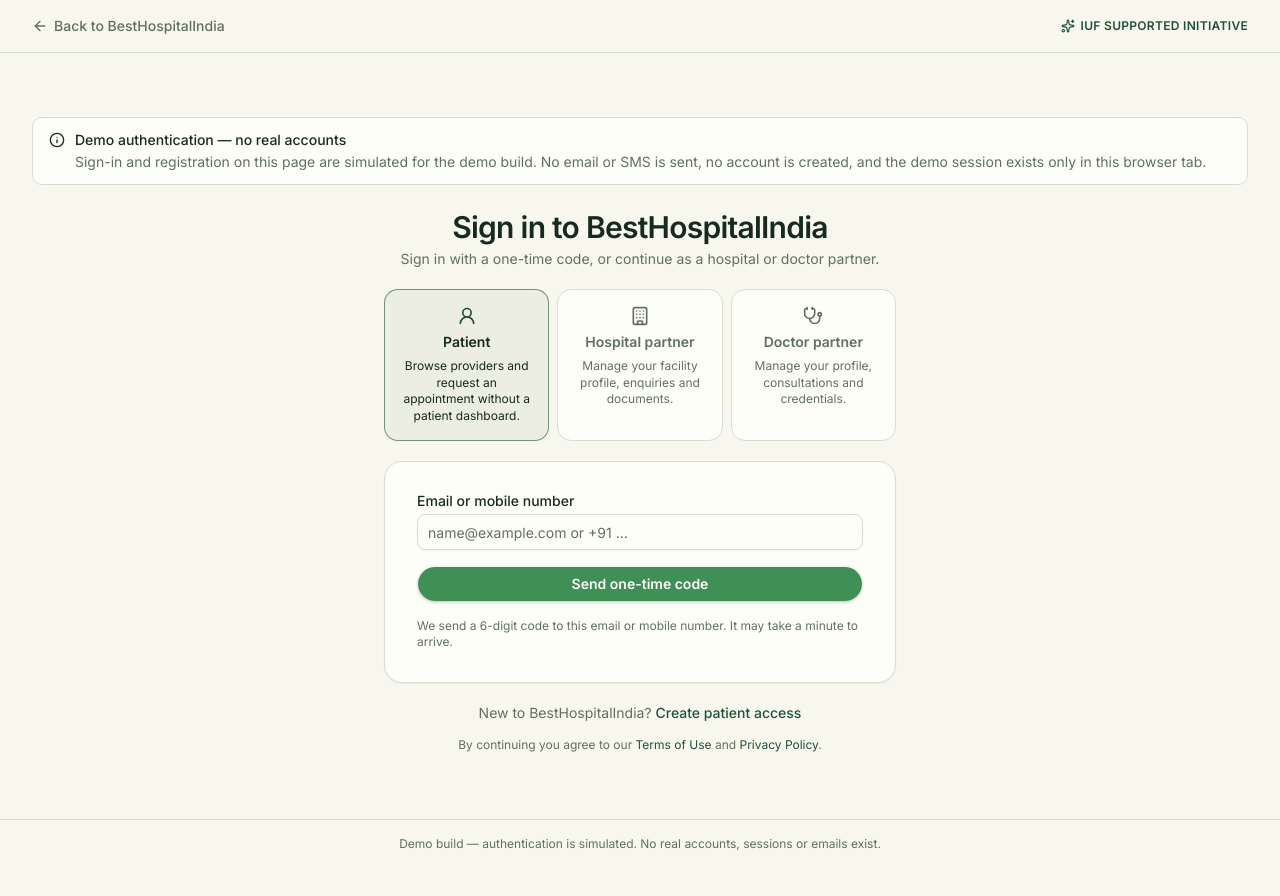
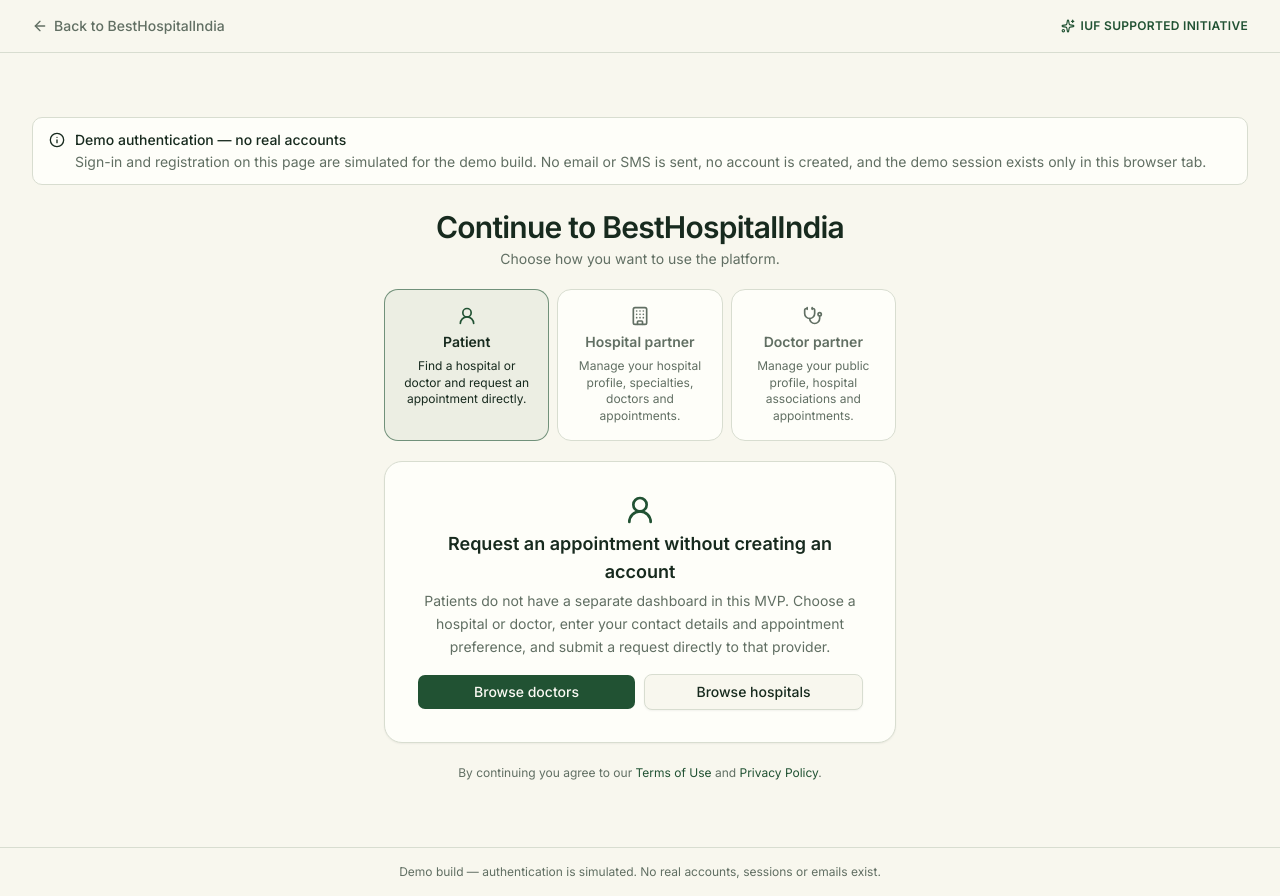
Before and after one commit to teamwebstarts-cmyk/besthospitalindia, a Next.js app: page /auth in a window 1280 px wide. Before the commit the page ends 868 px from the top, so only its background shows below. Built offline with nearby package versions, Linux system fonts and the light colour scheme.

Commit message:
Remove patient account flow from MVP entry screen

```diff
--- a/features/content/auth-entry-card.tsx
+++ b/features/content/auth-entry-card.tsx
@@ -5,17 +5,9 @@ import Link from "next/link"
 import { BuildingIcon, StethoscopeIcon, UserRoundIcon } from "lucide-react"
 
 import { Button } from "@/components/ui/button"
-import { Input } from "@/components/ui/input"
-import { Label } from "@/components/ui/label"
 import { cn } from "@/lib/utils"
 
-export interface AuthEntryCardProps {
-  className?: string
-}
-
 type Role = "patient" | "hospital" | "doctor"
-type Mode = "sign-in" | "register"
-type Step = "credentials" | "otp" | "verified"
 
 const roles: readonly {
   id: Role
@@ -26,105 +18,47 @@ const roles: readonly {
   {
     id: "patient",
     label: "Patient",
-    description: "Browse providers and request an appointment without a patient dashboard.",
+    description: "Find a hospital or doctor and request an appointment directly.",
     icon: UserRoundIcon,
   },
   {
     id: "hospital",
     label: "Hospital partner",
-    description: "Manage your facility profile, enquiries and documents.",
+    description: "Manage your hospital profile, specialties, doctors and appointments.",
     icon: BuildingIcon,
   },
   {
     id: "doctor",
     label: "Doctor partner",
-    description: "Manage your profile, consultations and credentials.",
+    description: "Manage your public profile, hospital associations and appointments.",
     icon: StethoscopeIcon,
   },
 ]
 
-function isValidIdentifier(value: string): boolean {
-  const looksEmail = /^[^\s@]+@[^\s@]+\.[^\s@]+$/.test(value)
-  const looksPhone = /^\+?[\d\s\-().]{7,20}$/.test(value)
-  return looksEmail || looksPhone
+export interface AuthEntryCardProps {
+  className?: string
 }
 
 /**
- * Role-aware auth entry card (19-auth). Patient flow is an email/mobile OTP
- * concept: local state only, a mock 6-digit code revealed inline (no SMS/email
- * exists), and an in-page demo "verified" state after OTP entry — the patient
- * portal is a future phase, so there is intentionally no navigation target
- * (A15 / BUG-010). Hospital/doctor roles expose registration entry points
- * only. Nothing is sent anywhere.
+ * MVP entry point. Patients do not create an account or open a separate
+ * dashboard; they browse public providers and submit a direct appointment
+ * request. Hospital and doctor partners enter through their interest forms.
  */
 export function AuthEntryCard({ className }: AuthEntryCardProps) {
   const [role, setRole] = useState<Role>("patient")
-  const [mode, setMode] = useState<Mode>("sign-in")
-  const [step, setStep] = useState<Step>("credentials")
-  const [identifier, setIdentifier] = useState("")
-  const [identifierError, setIdentifierError] = useState<string | null>(null)
-  const [otp, setOtp] = useState("")
-  const [otpError, setOtpError] = useState<string | null>(null)
-  const [issuedOtp, setIssuedOtp] = useState<string | null>(null)
-
-  function resetOtpFlow() {
-    setStep("credentials")
-    setIssuedOtp(null)
-    setOtp("")
-    setOtpError(null)
-    setIdentifierError(null)
-  }
-
-  function handleIdentifierSubmit(event: React.FormEvent<HTMLFormElement>) {
-    event.preventDefault()
-    if (!isValidIdentifier(identifier.trim())) {
-      setIdentifierError("Enter a valid email address or mobile number.")
-      return
-    }
-    setIdentifierError(null)
-    // Mock OTP issuance: the "sent" code is revealed inline because nothing is delivered.
-    const code = String(Math.floor(100000 + Math.random() * 900000))
-    setIssuedOtp(code)
-    setOtp("")
-    setOtpError(null)
-    setStep("otp")
-  }
-
-  function handleOtpSubmit(event: React.FormEvent<HTMLFormElement>) {
-    event.preventDefault()
-    if (issuedOtp === null) {
-      setOtpError("No code was issued yet. Go back and request one.")
-      return
-    }
-    if (otp.trim() !== issuedOtp) {
-      setOtpError(
-        "Incorrect code. Check the code we sent and try again."
-      )
-      return
-    }
-    setOtpError(null)
-    // Mock sign-in success: show the local demo-verified state. The patient /
-    // partner portals are future phases (A09+), so there is intentionally no
-    // redirect target yet — navigating to /patient would 404 (BUG-010).
-    setStep("verified")
-  }
-
   const activeRole = roles.find((entry) => entry.id === role) ?? roles[0]
 
   return (
     <div className={cn("mx-auto w-full max-w-lg space-y-5", className)}>
       <div className="space-y-1 text-center">
         <h1 className="text-2xl font-semibold tracking-tight sm:text-3xl">
-          {mode === "sign-in"
-            ? "Sign in to BestHospitalIndia"
-            : "Create your access"}
+          Continue to BestHospitalIndia
         </h1>
         <p className="text-sm text-muted-foreground">
-          Sign in with a one-time code, or continue as a hospital or doctor partner.
+          Choose how you want to use the platform.
         </p>
       </div>
 
-      {/* Role selector */}
       <div
         role="radiogroup"
         aria-label="Account role"
@@ -138,10 +72,7 @@ export function AuthEntryCard({ className }: AuthEntryCardProps) {
               type="button"
               role="radio"
               aria-checked={selected}
-              onClick={() => {
-                setRole(entry.id)
-                resetOtpFlow()
-              }}
+              onClick={() => setRole(entry.id)}
               className={cn(
                 "flex flex-col items-center gap-1.5 rounded-xl border p-4 text-center transition-colors outline-none focus-visible:ring-3 focus-visible:ring-ring/50",
                 selected
@@ -163,175 +94,48 @@ export function AuthEntryCard({ className }: AuthEntryCardProps) {
         })}
       </div>
 
-      <div className="rounded-2xl border bg-card p-6 shadow-xs sm:p-8">
+      <section className="space-y-4 rounded-2xl border bg-card p-6 shadow-xs sm:p-8">
+        <div className="space-y-1 text-center">
+          <activeRole.icon aria-hidden className="mx-auto size-8 text-primary" />
           {role === "patient" ? (
-          step === "credentials" ? (
-            <form
-              onSubmit={handleIdentifierSubmit}
-              noValidate
-              className="space-y-4"
-              aria-label="Patient sign in"
-            >
-              <div className="space-y-1.5">
-                <Label htmlFor="auth-identifier">Email or mobile number</Label>
-                <Input
-                  id="auth-identifier"
-                  name="identifier"
-                  type="text"
-                  inputMode="email"
-                  placeholder="name@example.com or +91 …"
-                  autoComplete="username"
-                  value={identifier}
-                  onChange={(event) => {
-                    setIdentifier(event.target.value)
-                    setIdentifierError(null)
-                  }}
-                  aria-invalid={identifierError ? true : undefined}
-                  aria-describedby={
-                    identifierError ? "auth-identifier-error" : undefined
-                  }
-                />
-                {identifierError ? (
-                  <p
-                    id="auth-identifier-error"
-                    className="text-xs font-medium text-destructive"
-                  >
-                    {identifierError}
-                  </p>
-                ) : null}
-              </div>
-              <Button type="submit" variant="cta" className="w-full rounded-full font-semibold shadow-sm">
-                Send one-time code
-              </Button>
-              <p className="text-xs text-muted-foreground">
-                We send a 6-digit code to this email or mobile number. It may take
-                a minute to arrive.
-              </p>
-            </form>
-          ) : step === "otp" ? (
-            <form
-              onSubmit={handleOtpSubmit}
-              noValidate
-              className="space-y-4"
-              aria-label="One-time code"
-            >
-              <div className="space-y-1.5">
-                <Label htmlFor="auth-otp">One-time code</Label>
-                <Input
-                  id="auth-otp"
-                  name="otp"
-                  type="text"
-                  inputMode="numeric"
-                  maxLength={6}
-                  placeholder="6-digit code"
-                  autoComplete="one-time-code"
-                  value={otp}
-                  onChange={(event) => {
-                    setOtp(event.target.value.replace(/\D/g, "").slice(0, 6))
-                    setOtpError(null)
-                  }}
-                  aria-invalid={otpError ? true : undefined}
-                  aria-describedby={
-                    otpError ? "auth-otp-error" : "auth-otp-hint"
-                  }
-                />
-                {otpError ? (
-                  <p
-                    id="auth-otp-error"
-                    className="text-xs font-medium text-destructive"
-                  >
-                    {otpError}
-                  </p>
-                ) : (
-                  <p
-                    id="auth-otp-hint"
-                    className="text-xs text-muted-foreground"
-                  >
-                    Your verification code:{" "}
-                    <span className="font-mono font-semibold text-foreground">
-                      {issuedOtp}
-                    </span>
-                  </p>
-                )}
-              </div>
-              <div className="flex flex-col gap-2 sm:flex-row">
-                <Button
-                  type="button"
-                  variant="outline"
-                  className="flex-1"
-                  onClick={() => {
-                    setStep("credentials")
-                    setIssuedOtp(null)
-                    setOtp("")
-                    setOtpError(null)
-                  }}
-                >
-                  Change email / mobile
-                </Button>
-                <Button type="submit" variant="cta" className="flex-1 rounded-full font-semibold shadow-sm">
-                  Verify & continue
-                </Button>
-              </div>
-            </form>
-          ) : (
-            <div
-              className="space-y-4 text-center"
-              aria-label="Sign-in verification result"
-              aria-live="polite"
-            >
-              <UserRoundIcon
-                aria-hidden
-                className="mx-auto size-8 text-primary"
-              />
-              <div className="space-y-1">
+            <>
               <h2 className="text-lg font-semibold text-foreground">
-                  You’re signed in
+                Request an appointment without creating an account
               </h2>
               <p className="text-sm leading-relaxed text-muted-foreground">
-                  Your code was verified. Browse hospitals or doctors and submit an appointment request directly. This MVP has no separate patient dashboard.
+                Patients do not have a separate dashboard in this MVP. Choose a
+                hospital or doctor, enter your contact details and appointment
+                preference, and submit a request directly to that provider.
               </p>
-              </div>
-              <div className="flex flex-col justify-center gap-2 sm:flex-row">
-                <Button
-                  variant="outline"
-                  onClick={() => {
-                    resetOtpFlow()
-                    setIdentifier("")
-                  }}
-                >
-                  Start over
-                </Button>
-                <Button render={<Link href="/doctors" />}>Browse doctors</Button>
-                <Button variant="outline" render={<Link href="/hospitals" />}>Browse hospitals</Button>
-                <Button variant="outline" render={<Link href="/" />}>
-                  Back to homepage
-                </Button>
-              </div>
-            </div>
-          )
+            </>
           ) : (
-          <div
-            className="space-y-4 text-center"
-            aria-label={`${activeRole.label} registration entry`}
-          >
-            <activeRole.icon
-              aria-hidden
-              className="mx-auto size-8 text-primary"
-            />
-            <div className="space-y-1">
+            <>
               <h2 className="text-lg font-semibold text-foreground">
-                {activeRole.label} access is part of the partner portal
+                {activeRole.label} registration
               </h2>
               <p className="text-sm leading-relaxed text-muted-foreground">
                 {role === "hospital"
-                  ? "Hospital partners register through the institutional interest flow. Submit the hospital interest form and our partnerships team sets up your portal access."
-                  : "Individual doctors register through the doctor interest flow. Submit the doctor interest form to begin credential review and portal setup."}
+                  ? "Register your hospital so your team can manage its public profile, specialties, associated doctors and appointment requests."
+                  : "Register your doctor profile so you can manage your public information, hospital associations, availability and appointment requests."}
               </p>
+            </>
+          )}
         </div>
-            <div className="flex flex-col justify-center gap-2 sm:flex-row">
+
+        {role === "patient" ? (
+          <div className="flex flex-col gap-2 sm:flex-row">
+            <Button className="flex-1" render={<Link href="/doctors" />}>
+              Browse doctors
+            </Button>
+            <Button variant="outline" className="flex-1" render={<Link href="/hospitals" />}>
+              Browse hospitals
+            </Button>
+          </div>
+        ) : (
           <Button
+            className="w-full"
             render={
-                  <a
+              <Link
                 href={
                   role === "hospital"
                     ? "/for-hospitals#interest-form"
@@ -344,34 +148,10 @@ export function AuthEntryCard({ className }: AuthEntryCardProps) {
               ? "Go to hospital interest form"
               : "Go to doctor interest form"}
           </Button>
-              <Button variant="outline" onClick={() => setRole("patient")}>
-                Continue as patient instead
-              </Button>
-            </div>
-          </div>
         )}
-      </div>
+      </section>
 
-      {/* Mode switch + demo boundary */}
-      <div className="space-y-3 text-center">
-        {role === "patient" ? (
-          <p className="text-sm text-muted-foreground">
-            {mode === "sign-in"
-              ? "New to BestHospitalIndia?"
-              : "Already have access?"}{" "}
-            <button
-              type="button"
-              className="rounded font-medium text-primary underline-offset-4 outline-none hover:underline focus-visible:ring-3 focus-visible:ring-ring/50"
-              onClick={() => {
-                setMode(mode === "sign-in" ? "register" : "sign-in")
-                resetOtpFlow()
-              }}
-            >
-              {mode === "sign-in" ? "Create patient access" : "Sign in instead"}
-            </button>
-          </p>
-        ) : null}
-        <p className="text-xs leading-relaxed text-muted-foreground">
+      <p className="text-center text-xs leading-relaxed text-muted-foreground">
         By continuing you agree to our{" "}
         <Link href="/terms" className="text-primary underline-offset-4 hover:underline">
           Terms of Use
@@ -383,6 +163,5 @@ export function AuthEntryCard({ className }: AuthEntryCardProps) {
         .
       </p>
     </div>
-    </div>
   )
 }
```
Lines whose indentation alone changed are shown as unchanged.
